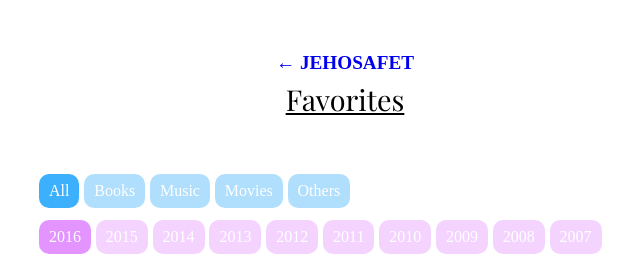
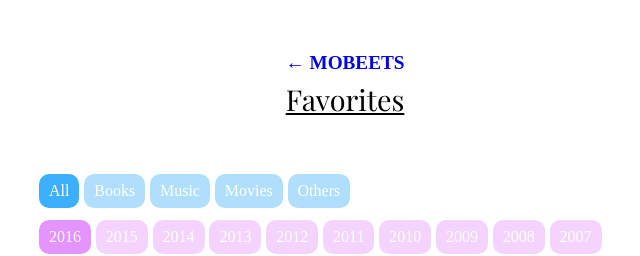
Before and after one commit to mobeets/mobeets.github.io, a Jekyll site: the page built from _posts/2016-12-31-favorites.html, in a window 1280 px wide and 900 px high. Shown: the top 256 px of the window, without its empty margins (295-935 px from the left). Built offline with Jekyll 4.4.1, drawn with Linux system fonts in a browser that asks for light colours; nearby versions of some CDN libraries; some web fonts are replaced.

Commit message:
back to github.io for https

```diff
--- a/_config.yml
+++ b/_config.yml
@@ -10,7 +10,7 @@ highlighter: rouge
 # Themes are encouraged to use these universal variables
 # so be sure to set them if your theme uses them.
 #
-title : Jehosafet
+title : mobeets
 tagline: "Giving us its origin, which is the sphere, and where it's going, which is the tetrahedron."
 author :
   name : Jay H
@@ -31,7 +31,8 @@ paginate_path: "/page:num"
 # Finally if you are pushing to a GitHub project page, include the project name at the end.
 #
 name_url : jehosafet
-production_url : http://www.jehosafet.com
+production_url : https://mobeets.github.io/
+# production_url : http://www.jehosafet.com
 # baseurl: /blog
 
 # All Jekyll-Bootstrap specific configurations are namespaced into this hash
--- a/_posts/2016-12-31-favorites.html
+++ b/_posts/2016-12-31-favorites.html
@@ -32,7 +32,7 @@ js2: favorites
     <div class="btn-menu">
         <div class="btn btn-img" data-toggle="">Hide images</div>
     </div><br>
-    {% assign baseurl = "http://www.jehosafet.com/cover-art" %}
+    {% assign baseurl = "https://mobeets.github.io/cover-art" %}
     {% for year in site.data.albums reversed %}
         {% assign yr = year[0] %}
         <div id="music-{{yr}}" class="music all list-group">
```
